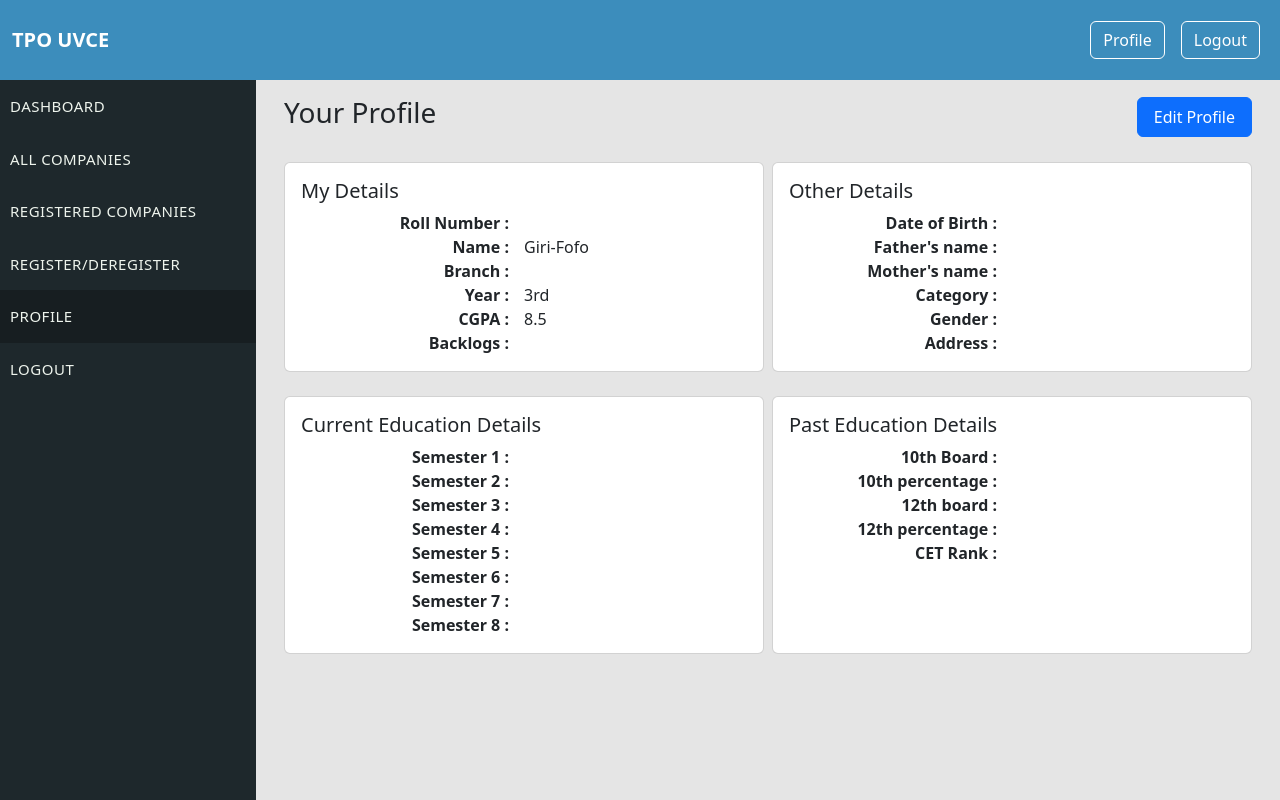
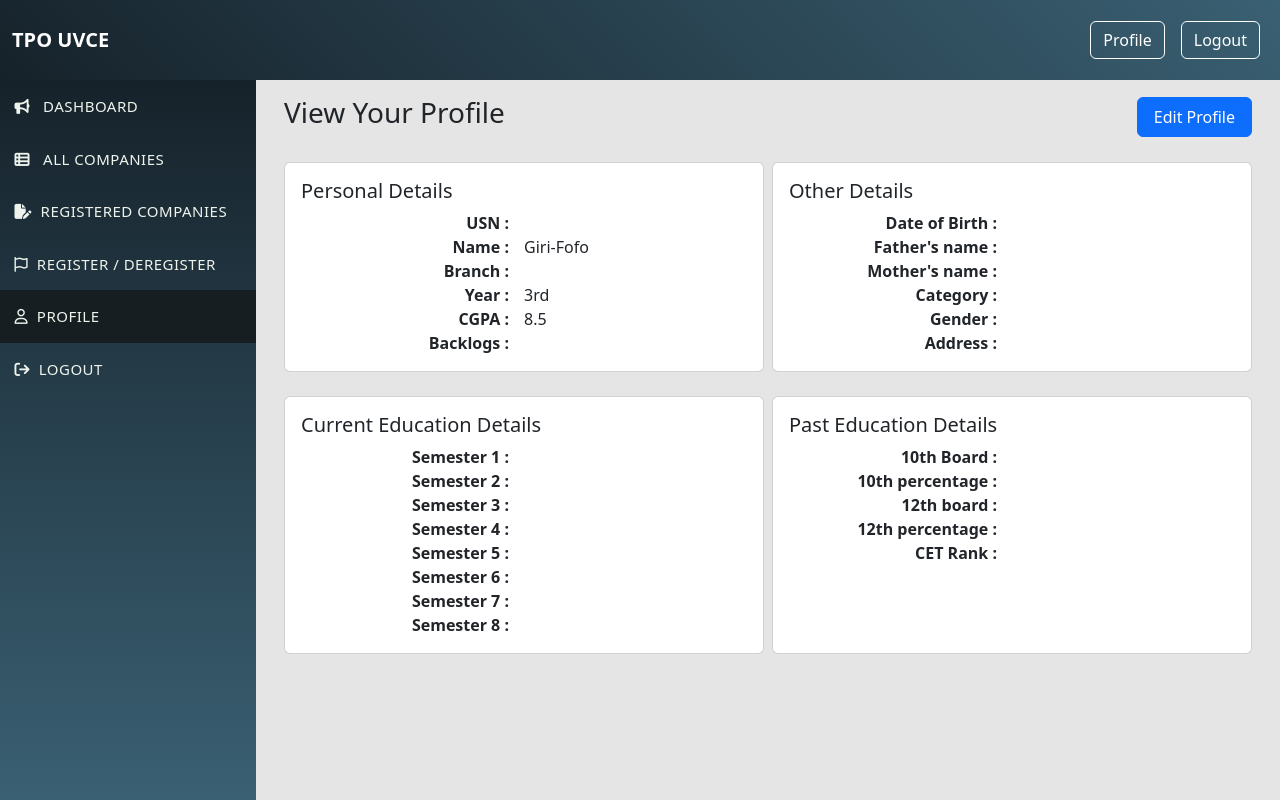
Before and after one commit to Girish-Bharadwaj/placement-management, a Django app: page /profile/ in a window 1280 px wide. Run offline with Django 4.2, Linux system fonts and the light colour scheme; a user stored in the database is signed in; some libraries are stand-ins or nearby versions.

Commit message:
fofo minor ui changes

```diff
--- a/placement/static/placement/main.css
+++ b/placement/static/placement/main.css
@@ -4,7 +4,7 @@
 }
 
 .navbar {
-  background-color: #3c8dbc !important;
+  background: linear-gradient(45deg, #16222A, #3A6073) !important;
   height: 10vh;
   position: fixed;
   top: 0;
@@ -23,8 +23,9 @@
   margin-top: 10vh;
   position: fixed;
   padding: 0px;
-  background-color: #1e282c !important;
+  background: linear-gradient(180deg, #16222A, #3A6073) !important
 }
+
 .sidebar a {
   font-size: 15px;
   letter-spacing: 0.5px;
--- a/placement/templates/placement/Profile.html
+++ b/placement/templates/placement/Profile.html
@@ -1,7 +1,7 @@
 {% extends 'placement/base.html' %} {% block content %}
 <div class="p-3">
   <div class="d-flex align-items-center justify-content-between mb-4">
-    <h3>Your Profile</h3>
+    <h3>View Your Profile</h3>
     <a href="{% url 'edit-profile'  %}" class="nav-link">
       <button class="btn btn-primary px-3" style="height: 40px">
         Edit Profile
@@ -11,11 +11,11 @@
   <div style="display: flex; justify-content: space-between">
     <div class="card mr-2 mb-2" style="width: 30rem">
       <div class="card-body">
-        <h5 class="card-title">My Details</h5>
+        <h5 class="card-title">Personal Details</h5>
         <div class="row">
           <table>
             <tr>
-              <td class="left-detail">Roll Number :</td>
+              <td class="left-detail">USN :</td>
               <td class="right-detail">{{user.profile.usn}}</td>
             </tr>
             <tr>
--- a/placement/templates/placement/base.html
+++ b/placement/templates/placement/base.html
@@ -12,6 +12,7 @@
       crossorigin="anonymous"
     />
     <link rel="stylesheet" href="{% static 'placement/main.css' %}" />
+    <script src="https://kit.fontawesome.com/682248fe07.js" crossorigin="anonymous"></script>
     {% block link %}
     {% endblock %}
   </head>
@@ -65,38 +66,40 @@
             {% if request.resolver_match.url_name == 'dashboard' %}
             selected
             {% endif %}"
-            href="{% url 'dashboard' %}">DASHBOARD</a>
+            href="{% url 'dashboard' %}">&#160;<i class="fa-solid fa-bullhorn"></i>&#160;
+            &#160;DASHBOARD</a>
             </li>
             <li class="nav-item">
               <a class="nav-link
               {% if request.resolver_match.url_name == 'allcompanies' %}
               selected
               {% endif %}"
-              href="{% url 'allcompanies' %}">ALL COMPANIES</a>
+              href="{% url 'allcompanies' %}">&#160;<i class="fa-solid fa-table-list"></i>
+              &#160;&#160;ALL COMPANIES</a>
             </li>
             <li class="nav-item">
               <a class="nav-link
               {% if request.resolver_match.url_name == 'registeredcompanies' %}
               selected
               {% endif %}"
-              href="{% url 'registeredcompanies' %}">REGISTERED COMPANIES</a>
+              href="{% url 'registeredcompanies' %}">&#160;<i class="fa-solid fa-file-pen"></i>&#160;&#160;REGISTERED COMPANIES</a>
             </li>
             <li class="nav-item">
               <a class="nav-link
               {% if request.resolver_match.url_name == 'register-deregister' %}
               selected
               {% endif %}"
-              href="{% url 'register-deregister' %}">REGISTER/DEREGISTER</a>
+              href="{% url 'register-deregister' %}">&#160;<i class="fa-regular fa-flag"></i>&#160;&#160;REGISTER / DEREGISTER</a>
             </li>
             <li class="nav-item
             {% if request.resolver_match.url_name == 'profile' or request.resolver_match.url_name == 'edit-profile'%}
               selected
             {% endif %}
             ">
-              <a class="nav-link" href="{% url 'profile' %}">PROFILE</a>
+              <a class="nav-link" href="{% url 'profile' %}">&#160;<i class="fa-regular fa-user"></i>&#160;&#160;PROFILE</a>
             </li>
             <li class="nav-item">
-              <a class="nav-link" href="{% url 'logout' %}">LOGOUT</a>
+              <a class="nav-link" href="{% url 'logout' %}">&#160;<i class="fa-solid fa-arrow-right-from-bracket"></i>&#160;&#160;LOGOUT</a>
             </li>
           </ul>
         </div>
--- a/placement/views.py
+++ b/placement/views.py
@@ -46,12 +46,12 @@
 @login_required
 def Dashboard(request):
     # if student is placed from placed students
-    isPlaced = False
-    if placed_students.objects.filter(student=request.user).exists():
-        isPlaced = True
+    # isPlaced = False
+    # if placed_students.objects.filter(student=request.user).exists():
+    #     isPlaced = True
 
-    return render(request, 'placement/Dashboard.html', {'isPlaced': isPlaced, 'company_name': placed_students.objects.filter(student=request.user).first().company.name})
-
+    # return render(request, 'placement/Dashboard.html', {'isPlaced': isPlaced, 'company_name': placed_students.objects.filter(student=request.user).first().company.name})
+    return render(request, 'placement/Dashboard.html')
 
 @login_required
 def RegisterDeregister(request):
--- a/users/templates/users/login.html
+++ b/users/templates/users/login.html
@@ -41,13 +41,14 @@
       .main-page {
         display: flex;
         justify-content: center;
+        background-color: rgb(238, 231, 231);
         align-items: center;
-        background-color: #f5f5f5;
         height: 100vh;
       }
       #div_id_username {
         margin-bottom: 15px;
       }
+
     </style>
   </body>
 </html>
--- a/users/templates/users/logout.html
+++ b/users/templates/users/logout.html
@@ -10,12 +10,12 @@
       integrity="sha384-GLhlTQ8iRABdZLl6O3oVMWSktQOp6b7In1Zl3/Jr59b6EGGoI1aFkw7cmDA6j6gD"
       crossorigin="anonymous"
     />
-    <title>Document</title>
+    <title>Logout</title>
   </head>
   <body>
     <div class="main-page">
       <div class="content-section">
-        <h2>You have been logged out</h2>
+        <h2>You have been logged out!</h2>
         <div class="border-top pt-3 d-flex justify-content-center">
           <a href="{% url 'login' %}" class="btn btn-primary">Login</a>
         </div>
```
Also changed, not shown: placement/templates/placement/Dashboard.html (+6 -4 lines).
